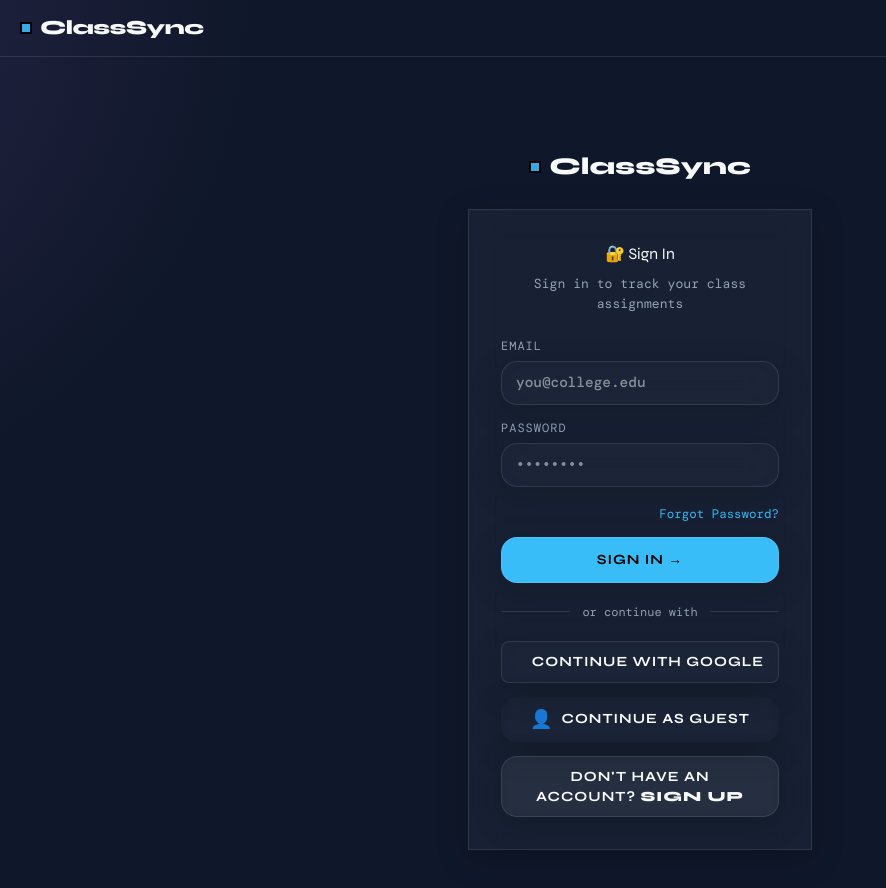
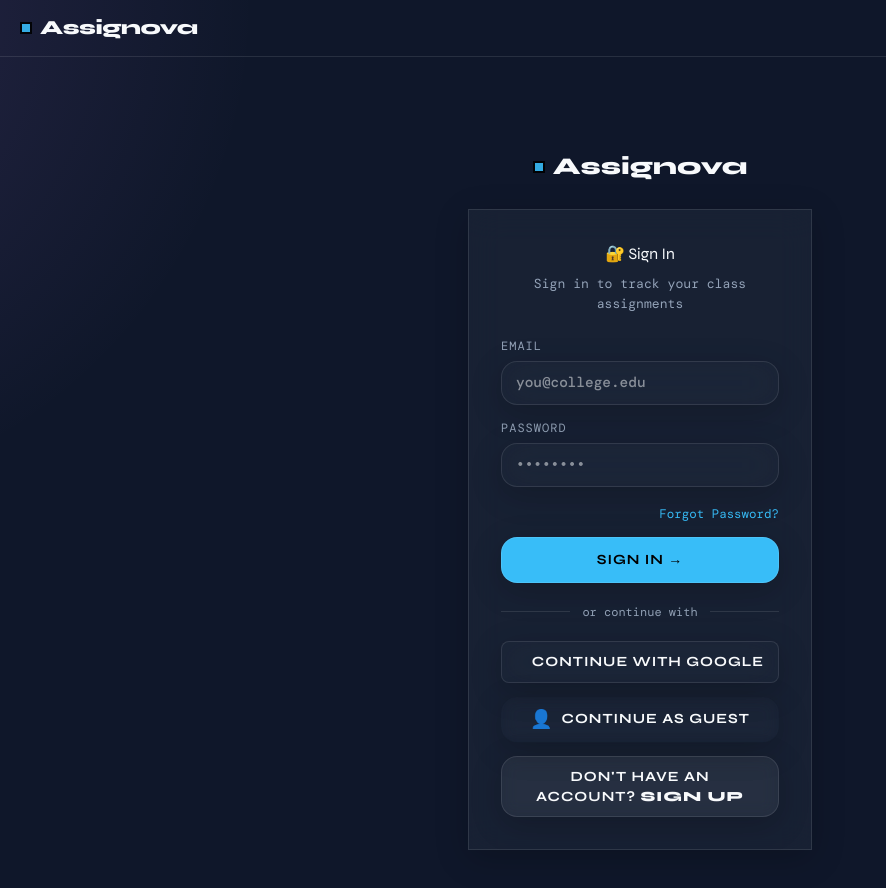
Before and after one commit to Kartikgupta-Github/ClassSync, a React (Vite) app: page / in a window 1280 px wide. Shown: the top 888 px of the page, without its empty margins (0-886 px from the left). Built offline with nearby package versions, Linux system fonts and the light colour scheme; no server answers; a web font is replaced by a local one.

Commit message:
chore: rename application to Assignova
- Replaced all visible occurrences of ClassSync with Assignova across components
- Updated index.html title
- Updated package.json name

```diff
--- a/index.html
+++ b/index.html
@@ -4,7 +4,7 @@
     <meta charset="UTF-8" />
     <link rel="icon" type="image/svg+xml" href="/vite.svg" />
     <meta name="viewport" content="width=device-width, initial-scale=1.0" />
-    <title>classsync</title>
+    <title>Assignova</title>
   </head>
   <body>
     <div id="root"></div>
--- a/package.json
+++ b/package.json
@@ -1,5 +1,5 @@
 {
-  "name": "classsync",
+  "name": "assignova",
   "private": true,
   "version": "0.0.0",
   "type": "module",
--- a/src/App.tsx
+++ b/src/App.tsx
@@ -19,7 +19,7 @@ const AppContent: React.FC = () => {
     return (
       <>
         <nav>
-          <div className="logo"><div className="logo-dot"></div>ClassSync</div>
+          <div className="logo"><div className="logo-dot"></div>Assignova</div>
           <div className="nav-right"></div>
         </nav>
         <div className="container">
--- a/src/components/AuthScreen.tsx
+++ b/src/components/AuthScreen.tsx
@@ -110,7 +110,7 @@ const AuthScreen: React.FC = () => {
         setLoadingEmail(true);
         setErrors({});
         try {
-            const tempEmail = `guest_${Date.now()}@classsync.app`;
+            const tempEmail = `guest_${Date.now()}@assignova.app`;
             const tempPassword = `Guest123!${Math.random()}`;
             const user = await signUpWithEmail(tempEmail, tempPassword);
             await handleFirebaseUser(user);
@@ -186,7 +186,7 @@ const AuthScreen: React.FC = () => {
             <div style={{ textAlign: 'center', marginBottom: '24px' }}>
                 <div style={{ display: 'flex', alignItems: 'center', justifyContent: 'center', gap: '8px', marginBottom: '12px' }}>
                     <div className="logo-dot" />
-                    <span style={{ fontSize: '1.5rem', fontWeight: 800 }}>ClassSync</span>
+                    <span style={{ fontSize: '1.5rem', fontWeight: 800 }}>Assignova</span>
                 </div>
             </div>
 
--- a/src/components/Navbar.tsx
+++ b/src/components/Navbar.tsx
@@ -11,7 +11,7 @@ const Navbar: React.FC<{ onOpenModal: () => void; onOpenAdmin: () => void; onLog
             <nav>
                 <div className="logo">
                     <div className="logo-dot"></div>
-                    ClassSync
+                    Assignova
                 </div>
 
                 {/* Center: group name on desktop only */}
--- a/src/components/OnboardingModal.tsx
+++ b/src/components/OnboardingModal.tsx
@@ -146,7 +146,7 @@ const OnboardingModal: React.FC<OnboardingModalProps> = ({ isOpen, onClose }) =>
                 {/* ═══ CHOOSE MODE ═══ */}
                 {step === 'choose' && (
                     <>
-                        <h2 style={{ textAlign: 'center', marginBottom: '8px' }}>🎓 Get Started with ClassSync</h2>
+                        <h2 style={{ textAlign: 'center', marginBottom: '8px' }}>🎓 Get Started with Assignova</h2>
                         <p style={{ textAlign: 'center', color: 'var(--muted)', fontFamily: '"DM Mono", monospace', fontSize: '0.82rem', marginBottom: '24px' }}>
                             Choose how you want to track your assignments
                         </p>
--- a/src/utils/helpers.ts
+++ b/src/utils/helpers.ts
@@ -60,7 +60,7 @@ export const exportToPDF = (state: AppState) => {
     const html = `
 <!DOCTYPE html>
 <html><head>
-<title>ClassSync - Pending Tasks</title>
+<title>Assignova - Pending Tasks</title>
 <style>
   body { font-family: 'Segoe UI', sans-serif; padding: 40px; color: #1a1a2e; }
   h1 { font-size: 24px; margin-bottom: 4px; }
@@ -75,7 +75,7 @@ export const exportToPDF = (state: AppState) => {
   .step.done { background: #d4edda; border-color: #28a745; text-decoration: line-through; }
 </style>
 </head><body>
-<h1>📋 ClassSync — Pending Tasks</h1>
+<h1>📋 Assignova — Pending Tasks</h1>
 <div class="subtitle">Group: ${state.group || 'Solo'} · ${state.user} · Exported ${new Date().toLocaleDateString('en-IN')}</div>
 ${pending.map(t => {
         const up = t.memberProgress[state.currentUser!] || new Array(t.steps.length).fill(false);
```
